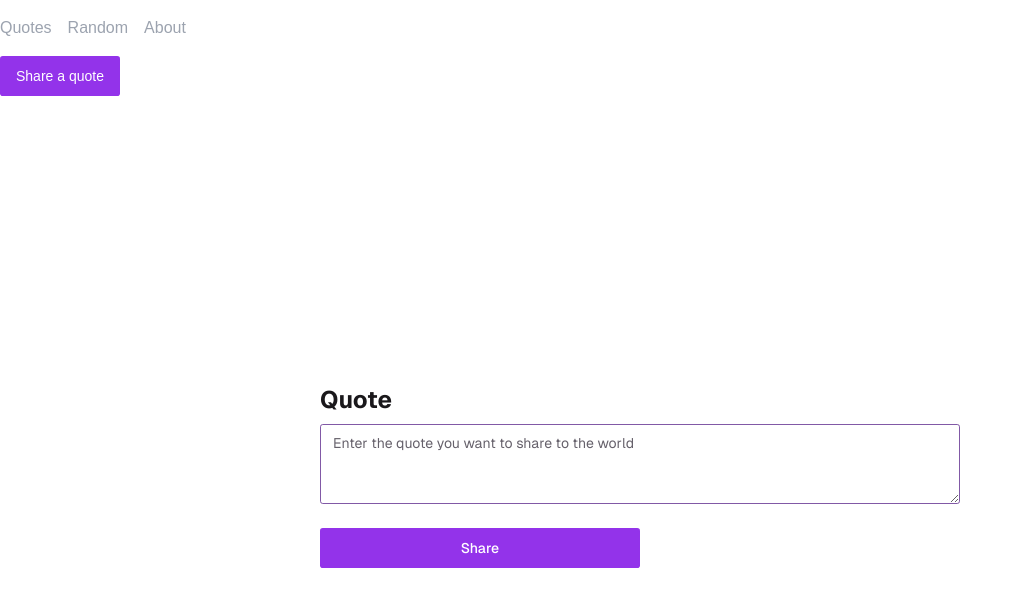
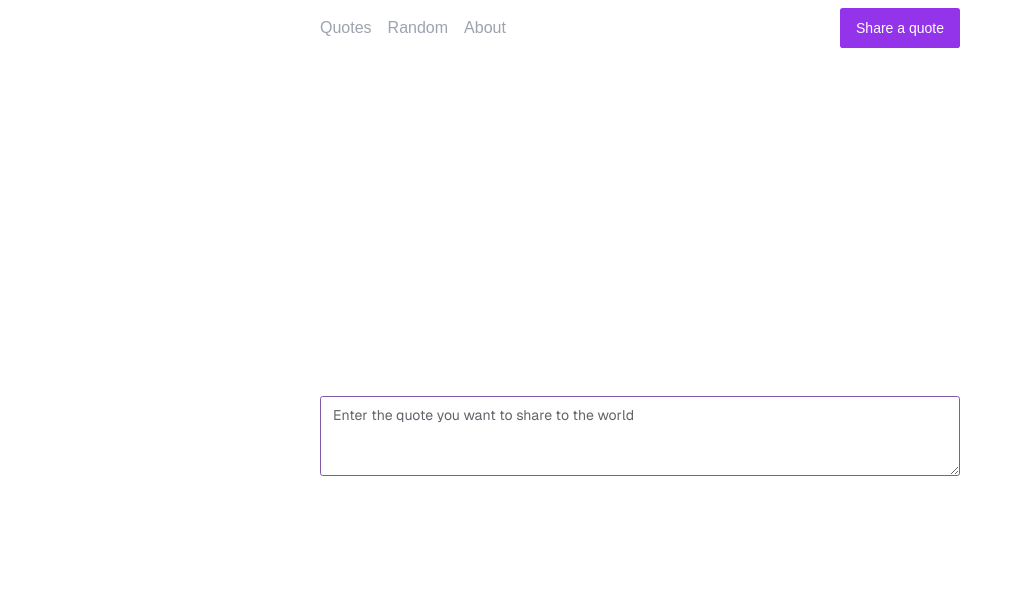
Before and after one commit to guimox/gnose-web, a Next.js app: page /quotes in a window 1280 px wide. Shown: the top 606 px of the page, without its empty margins (0-1023 px from the left). Built offline with nearby package versions, Linux system fonts and the light colour scheme.

Commit message:
fix: commands and files for the app

```diff
--- a/src/app/page.tsx
+++ b/src/app/page.tsx
@@ -1,7 +1,6 @@
 import DialogShare from '@/components/client/dialog-share';
 import VoterQuote from '@/components/client/voter-quote';
 import { Badge } from '@/components/ui/badge';
-import { ChevronDown, ChevronUp } from 'lucide-react';
 
 async function getQuotes() {
   try {
--- a/src/components/client/dialog-share.tsx
+++ b/src/components/client/dialog-share.tsx
@@ -12,26 +12,34 @@ import {
 } from '@/components/ui/dialog';
 import { Button } from '../ui/button';
 import { useModal } from '@/context/ModalContext';
+import { FormQuote } from './form-quote';
 
 const DialogShare = () => {
   const { isOpen, closeModal } = useModal();
 
   return (
     <Dialog open={isOpen} onOpenChange={(open) => !open && closeModal()}>
-      <DialogContent>
+      <DialogContent className="flex flex-col gap-8">
         <DialogHeader>
-          <DialogTitle>Are you absolutely sure?</DialogTitle>
-          <DialogDescription>
-            This action cannot be undone. This will permanently delete your
-            account and remove your data from our servers.
-          </DialogDescription>
+          <DialogTitle>Share your quote to the world</DialogTitle>
         </DialogHeader>
-        <DialogFooter className="sm:justify-start">
+        <DialogDescription>
+          <FormQuote />
+        </DialogDescription>
+        <DialogFooter className="space-x-4 sm:justify-end">
           <DialogClose asChild>
-            <Button type="button" variant="secondary" onClick={closeModal}>
+            <Button
+              type="button"
+              variant="secondary"
+              className="w-1/3"
+              onClick={closeModal}
+            >
               Close
             </Button>
           </DialogClose>
+          <Button type="submit" form="form-quote" className="w-1/3">
+            Share
+          </Button>
         </DialogFooter>
       </DialogContent>
     </Dialog>
--- a/src/components/client/form-quote.tsx
+++ b/src/components/client/form-quote.tsx
@@ -1,3 +1,4 @@
+// components/FormQuote.js
 'use client';
 
 import { Button } from '@/components/ui/button';
@@ -33,7 +34,6 @@ const FormSchema = z.object({
 export function FormQuote() {
   const form = useForm<z.infer<typeof FormSchema>>({
     resolver: zodResolver(FormSchema),
-
     defaultValues: {
       quote: '',
     },
@@ -45,15 +45,16 @@ export function FormQuote() {
 
   return (
     <Form {...form}>
-      <form onSubmit={form.handleSubmit(onSubmit)} className="w-full space-y-6">
+      <form
+        id="form-quote"
+        onSubmit={form.handleSubmit(onSubmit)}
+        className="w-full space-y-6"
+      >
         <FormField
           control={form.control}
           name="quote"
           render={({ field }) => (
             <FormItem>
-              <FormLabel className="text-2xl font-bold !text-current">
-                Quote
-              </FormLabel>
               <FormControl>
                 <Textarea
                   className="max-h-64 resize-y"
@@ -65,9 +66,6 @@ export function FormQuote() {
             </FormItem>
           )}
         />
-        <Button type="submit" className="w-1/2">
-          Share
-        </Button>
       </form>
     </Form>
   );
--- a/src/components/client/header.tsx
+++ b/src/components/client/header.tsx
@@ -39,13 +39,13 @@ export default function Header() {
   const { openModal } = useModal();
 
   return (
-    <>
+    <nav className="mx-auto flex w-full max-w-2xl items-center justify-between px-4">
       <ul className="flex gap-4 rounded-md py-4">
         <NavLink href="/">Quotes</NavLink>
         <NavLink href="/random">Random</NavLink>
         <NavLink href="/about">About</NavLink>
       </ul>
       <Button onClick={openModal}>Share a quote</Button>
-    </>
+    </nav>
   );
 }
```
Also changed, not shown: src/utils/api-client.ts (+7 -2 lines).
